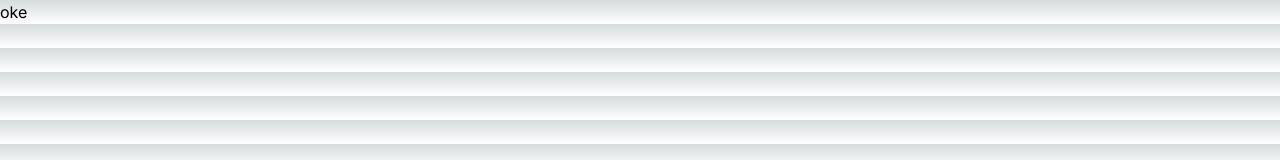
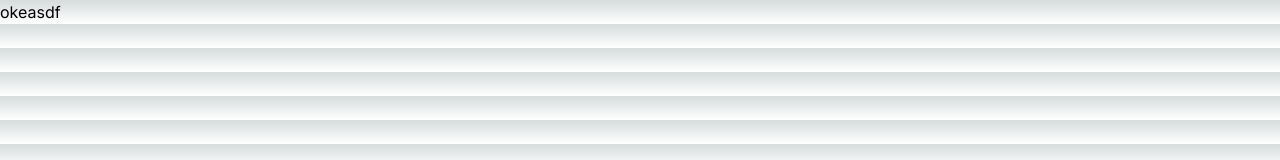
Before and after one commit to Iam7078/warehouse, a Next.js app: page /sip in a window 1280 px wide. Shown: the top 160 px of the page. Built offline with nearby package versions, Linux system fonts and the light colour scheme.

Commit message:
feat:init sip ok

```diff
--- a/app/sip/page.tsx
+++ b/app/sip/page.tsx
@@ -2,7 +2,7 @@ import React from 'react'
 
 const page = () => {
   return (
-    <div>oke</div>
+    <div>okeasdf</div>
   )
 }
 
```
